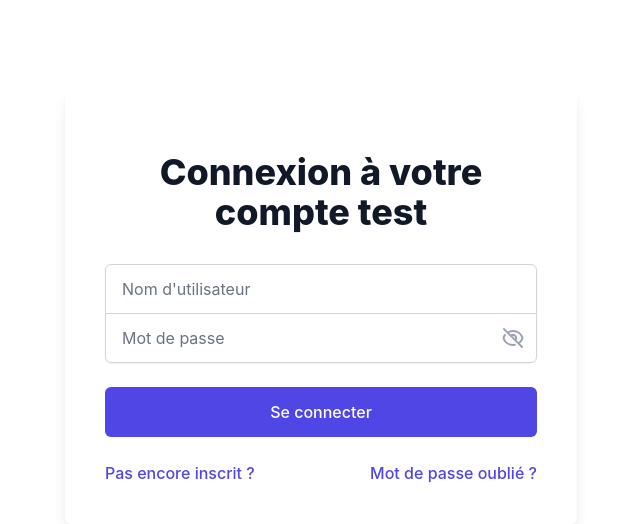
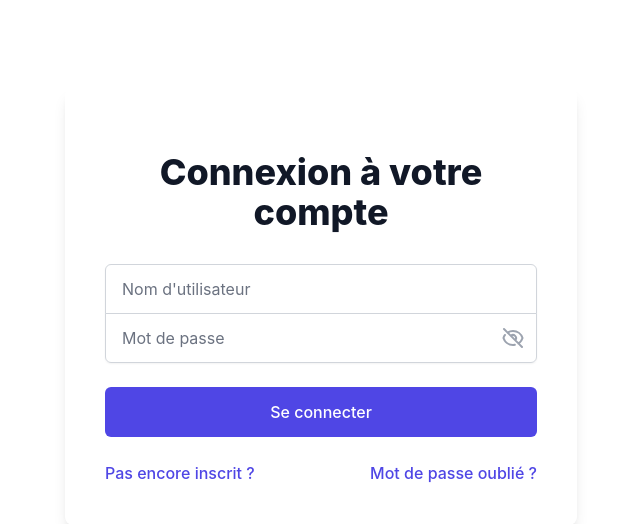
Before and after one commit to sibylassana95/DjangoAuthentification, a Django app: page /login/ in a window 1280 px wide. Shown: the part 167-691 px from the top of the page, without its empty margins (319-959 px from the left). Run offline with Django 5.2, Linux system fonts and the light colour scheme; some libraries are stand-ins or nearby versions.

Commit message:
Mise à jour du workflow de déploiement pour simplifier la mise à jour des fichiers et correction du texte dans le template de connexion

```diff
--- a/templates/login.html
+++ b/templates/login.html
@@ -8,7 +8,7 @@
   <div class="max-w-lg w-full space-y-8 bg-white dark:bg-gray-800 p-10 rounded-lg shadow-lg">
     <div>
       <h2 class="mt-6 text-center text-4xl font-extrabold text-gray-900 dark:text-white">
-        Connexion à votre compte test
+        Connexion à votre compte
       </h2>
     </div>
     <form class="mt-8 space-y-6" method="POST">
```
Also changed, not shown: .github/workflows/deploy.yml.
